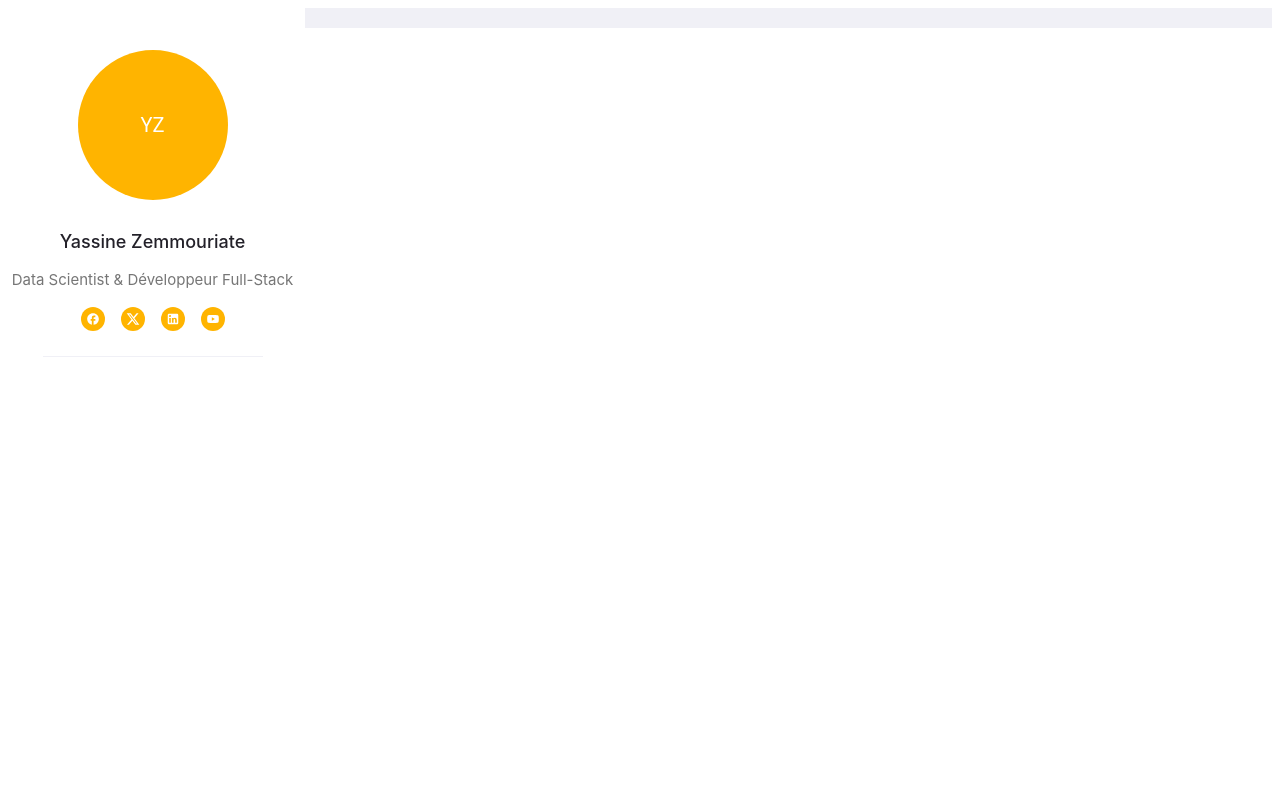
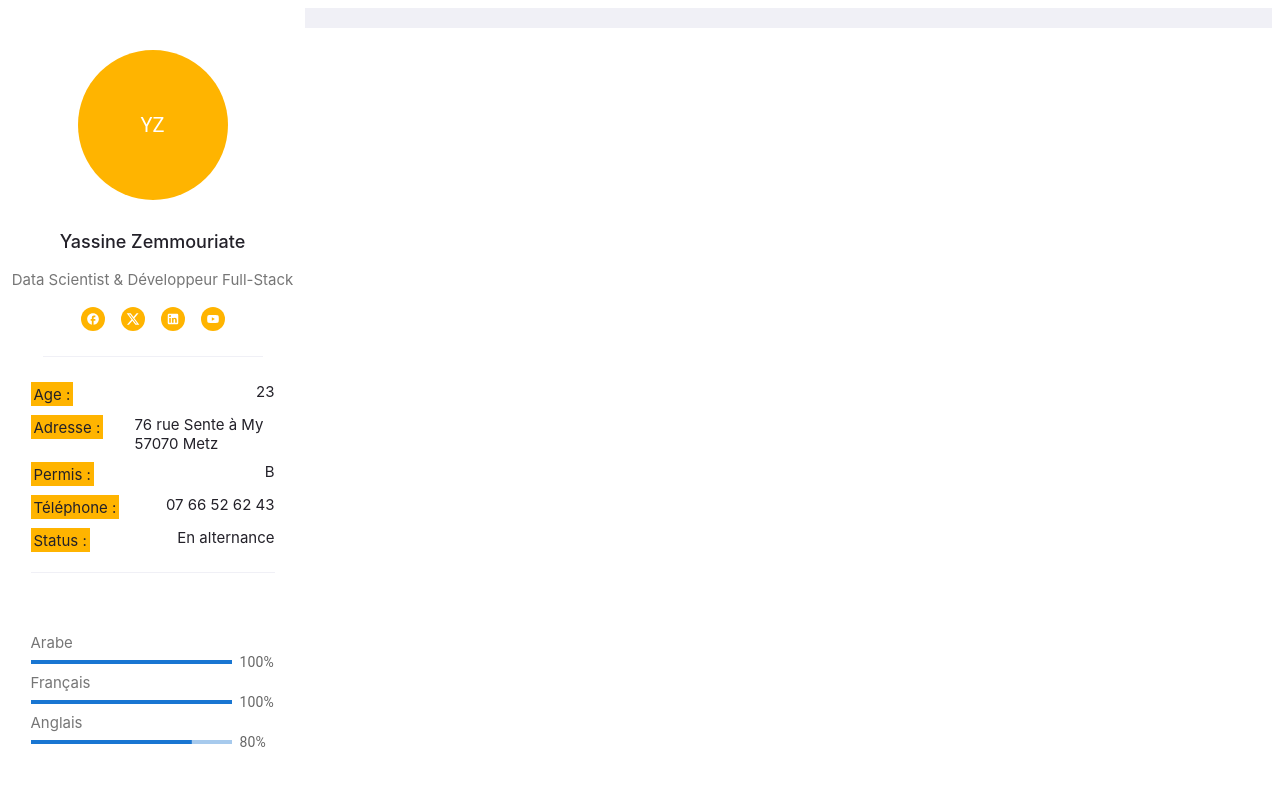
Before and after one commit to Yassine-Zemmouriate/gatsby-portfolio, a Gatsby site: page / in a window 1280 px wide. Before the commit this address had no page. Built offline with nearby package versions, Linux system fonts and the light colour scheme; Gatsby itself is replaced by a stand-in of ours.

Commit message:
:lipstick: Adding LevelField and Infos

```diff
--- a/package.json
+++ b/package.json
@@ -18,11 +18,15 @@
   "dependencies": {
     "@emotion/react": "^11.11.3",
     "@emotion/styled": "^11.11.0",
+    "@gatsbyjs/reach-router": "^2.0.1",
     "@mui/icons-material": "^5.15.4",
     "@mui/material": "^5.15.4",
     "babel-plugin-styled-components": "^2.1.4",
     "gatsby": "^5.13.1",
+    "gatsby-link": "^5.13.1",
     "gatsby-plugin-styled-components": "^6.13.0",
+    "gatsby-react-router-scroll": "^6.13.1",
+    "gatsby-script": "^2.13.0",
     "react": "^18.2.0",
     "react-dom": "^18.2.0",
     "styled-components": "^6.1.8"
--- /dev/null
+++ b/site-figma.txt
@@ -0,0 +1 @@
+https://www.figma.com/file/sbgBqkdhm8tEjgyAWpjZWz/Portfolio-Template-%7C-Resume-Template-(Community)?type=design&node-id=32-0&mode=design&t=AGB0jGOqZZIsiDbb-0
--- /dev/null
+++ b/src/components/LevelField.tsx
@@ -0,0 +1,44 @@
+import React from 'react';
+import LinearProgress, { LinearProgressProps } from "@mui/material/LinearProgress";
+import styled from "styled-components";
+import Typography from '@mui/material/Typography';
+import Box from '@mui/material/Box';
+
+function LinearProgressWithLabel(props: LinearProgressProps & { value: number }) {
+  return (
+    <Box sx={{ display: 'flex', alignItems: 'center' }}>
+      <Box sx={{ width: '100%', mr: 1 }}>
+        <LinearProgress variant="determinate" {...props} />
+      </Box>
+      <Box sx={{ minWidth: 35 }}>
+        <Typography variant="body2" color="text.secondary">{`${Math.round(
+          props.value,
+        )}%`}</Typography>
+      </Box>
+    </Box>
+  );
+}
+export interface LevelFieldProps {
+    value : number;
+    title : string;
+}
+
+const LevelField : React.FC<LevelFieldProps>= ({value, title}) => {
+    return(
+        <Container>
+            <TextField>{title}</TextField>
+            <LinearProgressWithLabel value={value} />
+        </Container>
+    )
+}
+
+export default LevelField;
+
+const Container = styled.div`
+
+`;
+
+const TextField = styled.span`
+    color : #767676;
+    font-size: 15px;
+`;
--- a/src/components/SideBar.tsx
+++ b/src/components/SideBar.tsx
@@ -1,12 +1,12 @@
 import * as React from 'react';
 import {Avatar, Stack} from "@mui/material";
-import { deepOrange, deepPurple } from '@mui/material/colors';
 import styled from "styled-components";
 
 import FacebookRoundedIcon from '@mui/icons-material/FacebookRounded';
 import XIcon from '@mui/icons-material/X';
 import LinkedInIcon from '@mui/icons-material/LinkedIn';
 import YouTubeIcon from '@mui/icons-material/YouTube';
+import LevelField from "./LevelField";
 
 export interface SideBarProps {
 
@@ -39,6 +39,29 @@ const iconStyle = {
     height: "14px"
 }
 
+const dataJSON = {
+    "age": "23",
+    "adress" : "76 rue Sente à My 57070 Metz",
+    "permis" : "B",
+    "phone" : "07 66 52 62 43",
+    "status" : "En alternance"
+}
+
+const languages = [
+    {
+        value : 100,
+        title : "Arabe"
+    },
+    {
+        value : 100,
+        title : "Français"
+    },
+    {
+        value : 80,
+        title : "Anglais"
+    }
+]
+
 const SideBar : React.FC<SideBarProps> = () => {
     return (
         <Container>
@@ -62,6 +85,31 @@ const SideBar : React.FC<SideBarProps> = () => {
 
                 </Stack>
             </AvatarField>
+            <InfosField>
+                <FieldContainer>
+                <KeyField>Age : </KeyField>
+                <ValueField>{dataJSON.age}</ValueField>
+            </FieldContainer>
+            <FieldContainer>
+                <KeyField>Adresse : </KeyField>
+                <ValueField>{dataJSON.adress}</ValueField>
+            </FieldContainer>
+            <FieldContainer>
+                <KeyField>Permis : </KeyField>
+                <ValueField>{dataJSON.permis}</ValueField>
+            </FieldContainer>
+            <FieldContainer>
+                <KeyField>Téléphone : </KeyField>
+                <ValueField>{dataJSON.phone}</ValueField>
+            </FieldContainer>
+                <FieldContainer style={{borderBottom : "1.5px solid #F0F0F6"}}>
+                <KeyField>Status : </KeyField>
+                <ValueField style={{marginBottom : "25px"}}>{dataJSON.status}</ValueField>
+            </FieldContainer>
+            </InfosField>
+            <LanguagesField>
+                {languages.map((element) => <LevelField value={element.value} title={element.title}/>)}
+            </LanguagesField>
         </Container>
     )
 }
@@ -75,9 +123,11 @@ const Container = styled.div`
     position: fixed;
     top: 0;
     left: 0;
-    justify-content: center;
+    justify-content: start;
     display: flex;
     margin-bottom: 15px;
+    flex-direction: column;
+    align-items: center;
 `;
 
 const NameField = styled.div`
@@ -105,3 +155,34 @@ const AvatarField = styled.div`
     flex-direction: column;
     align-items: center;
 `;
+
+const InfosField = styled.div`
+    width: 80%;
+    padding-top : 25px;
+    padding-bottom: 25px;
+`;
+
+const LanguagesField = styled(InfosField)``;
+
+const FieldContainer = styled.div`
+    display: flex;
+    flex-direction: row;
+    justify-content: space-between;
+    margin-bottom: 9px;
+`;
+
+const KeyField = styled.div`
+    display: flex;
+    font-size: 15px;
+    background-color: #FFB400;
+    justify-content: center;
+    align-items: center;
+    height: 24px;
+    padding-left: 3px;
+    padding-right : 3px;
+`;
+
+const ValueField = styled.div`
+    font-size: 15px;
+    max-width: 140px;
+`;
--- a/src/pages/index.tsx
+++ b/src/pages/index.tsx
@@ -8,17 +8,17 @@ const pageStyles = {
   padding: 0,
   margin: 0,
   fontFamily: "-apple-system, Roboto, sans-serif, serif",
-    backgroundColor: "#F0F0F6",
-    width: "100%",
-    height: "100%"
+  backgroundColor: "#F0F0F6",
+  width: "100%",
+  height: "100%"
 }
 
 const IndexPage: React.FC<PageProps> = () => {
   return (
-    <main style={pageStyles}>
+    <div style={pageStyles}>
         <SideBar />
       <Link to={'/404'}>404</Link>
-    </main>
+    </div>
   )
 }
 
```
Also changed, not shown: src/html.js (added, +37 -0 lines), 1 other file.
